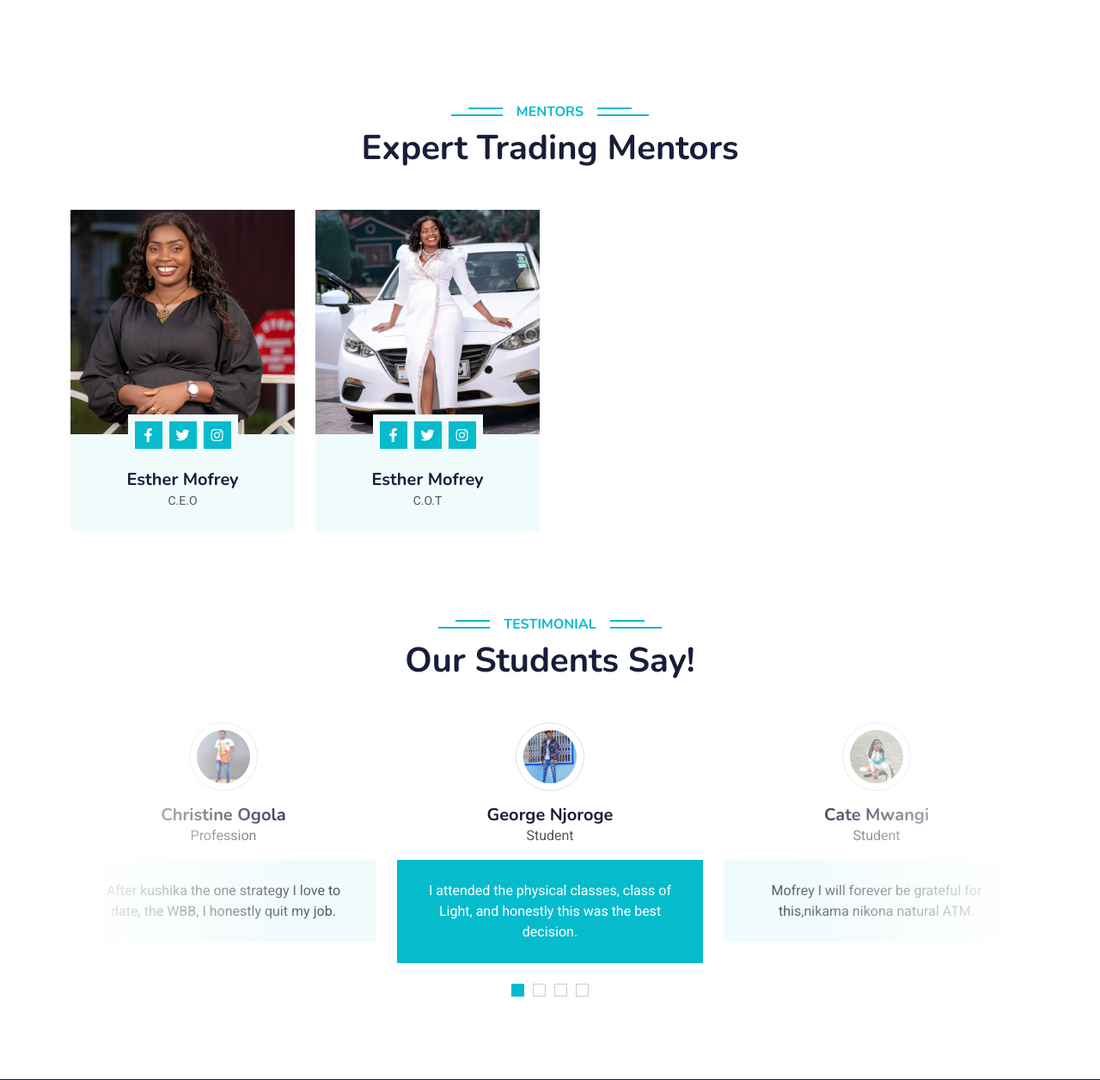
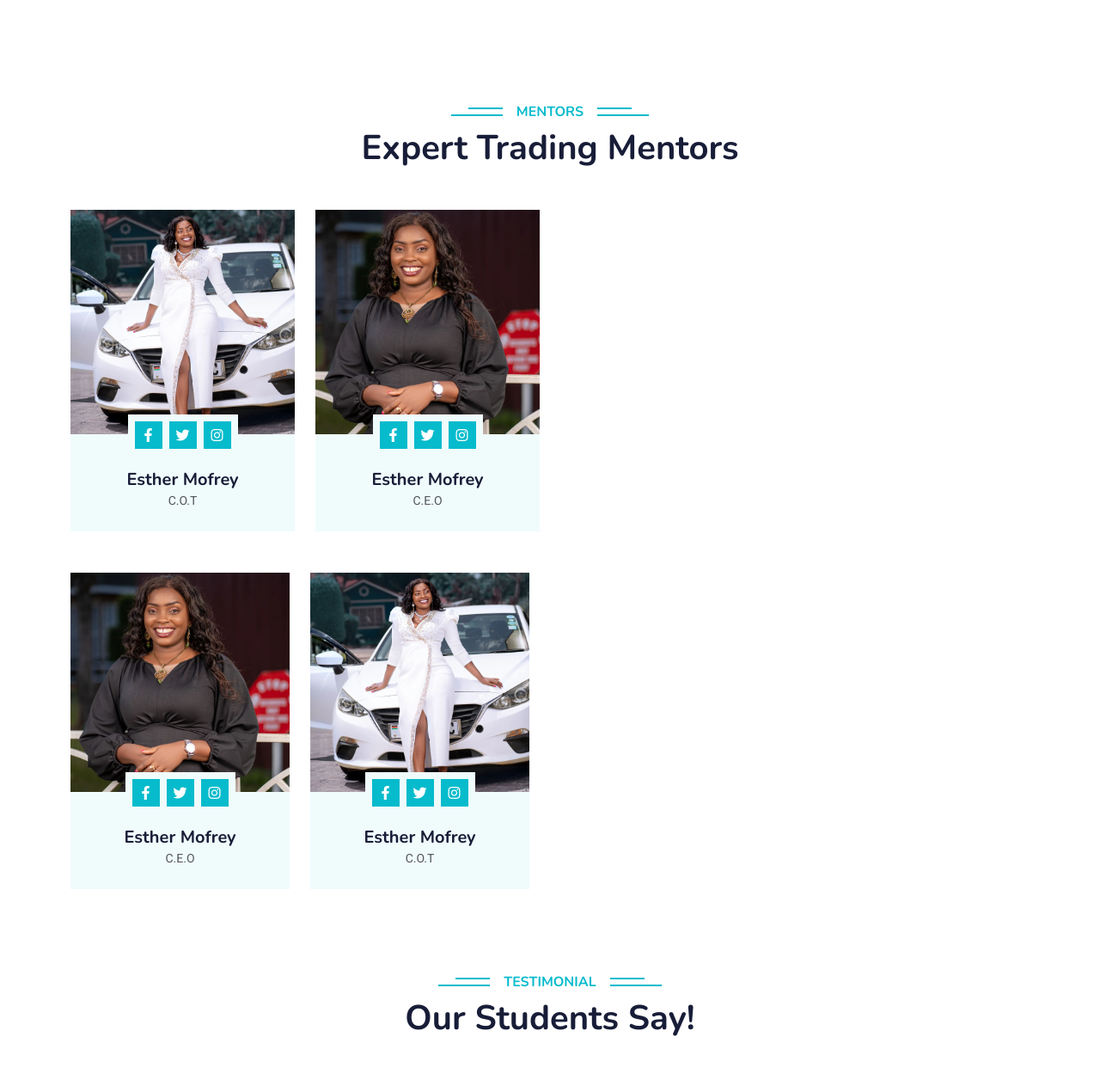
Before and after one commit to willymwaura/mofrey-e-learing-platfrom, a Django app: page / in a window 1280 px wide. Shown: the part 3133-4389 px from the top of the page at 86% size. Run offline with Django 3.2, Linux system fonts and the light colour scheme; data that the repository does not hold is empty; some libraries are stand-ins or nearby versions.

Commit message:
some changes

```diff
--- /dev/null
+++ b/myapp/context_processor.py
@@ -0,0 +1,4 @@
+# myapp/context_processors.py
+
+def user_authenticated(request):
+    return {'user_authenticated': request.session.get('user_id') is not None}
--- a/myapp/signals.py
+++ b/myapp/signals.py
@@ -12,6 +12,7 @@ import logging
 
 @receiver(post_save, sender=MofrexUsers)
 def thankyou(sender, instance, **kwargs):
+    print("test1")
 
     try:
         user_email = instance.email
@@ -19,7 +20,7 @@ def thankyou(sender, instance, **kwargs):
         message = 'Thank you for signing up , Welcome to Mofrey Markets.'
         from_email = settings.EMAIL_HOST_USER
         recipient_list = [user_email]
-        #print("sending email")
+        print("sending email")
         send_mail(subject, message, from_email, recipient_list)
     except Exception as e:
         logging.error(f"Failed to send email. Error message: {str(e)}")
--- a/myapp/urls.py
+++ b/myapp/urls.py
@@ -21,5 +21,6 @@ urlpatterns = [
       path('paymentProcessing',views.PaymentCallback,name='paymentProcessing'),
       path('profile',views.user_profile,name='profile'),
       path('reset_password',views.reset_password,name="reset_password"),
-      path('submit_quiz',views.submit_quiz,name='submit_quiz')
+      path('submit_quiz',views.submit_quiz,name='submit_quiz'),
+      path('logout',views.logout,name='logout'),
 ]
--- a/myapp/views.py
+++ b/myapp/views.py
@@ -171,10 +171,26 @@ def create_account(request):
 
         # Create user
     user = MofrexUsers.objects.create(email=email, password=password1,phone=phone,username=username)
+    try:
+
+        subject = 'Thank you'
+        message = '''Thank you for signing up,
+            Your Account is now active,
+            To login, use:
+            https://mofrey.up.railway.app.'''
+
+        from_email = settings.EMAIL_HOST_USER
+        recipient_list = [email]
+        print("sending email")
+        send_mail(subject, message, from_email, recipient_list)
+        return redirect("/index")
+    except Exception as e:
+        logging.error(f"Failed to send email. Error message: {str(e)}")
+        return redirect("/register")
 
 
         # Respond with success message
-    return render(request, "login.html")
+
 
 def auth_login(request):
     email = request.POST.get('email',False)
@@ -385,8 +401,10 @@ def reset_password(request):
     try:
 
         password=MofrexUsers.objects.get(email=email).password
-        subject = 'your password'
-        message = "your password is" + password + 'you can login now to mofrey markets.'
+        subject = 'Your password'
+        message = '''Your password is {}.
+        You can login now to Mofrey Markets.
+        URL: https://mofrey.up.railway.app.'''.format(password)
         from_email = settings.EMAIL_HOST_USER
         recipient_list = [email]
         print("sending email")
@@ -439,3 +457,8 @@ def submit_quiz(request):
         return JsonResponse(response_data)
 
     return JsonResponse({'error': 'Invalid request'}, status=400)
+
+def logout(request):
+    del request.session['user_id']
+
+    return redirect("/index")
--- a/template/index.html
+++ b/template/index.html
@@ -60,6 +60,7 @@
             <a href="/watchlist" class="nav-item nav-link">Bought courses</a>
             <a href=" /profile" class="nav-item nav-link">Profile</a>
         </div>
+        {% if not user_authenticated %}
 
         <!-- Login and Register Icons with Text -->
         <div class="d-flex align-items-center">
@@ -70,6 +71,15 @@
                 <i class="fa fa-user-plus"></i> Register
             </a>
         </div>
+        {% else %}
+        <div class="d-flex align-items-center">
+
+            <a href="/logout" class="nav-link">
+                <i class="fa fa-user-plus"></i> Logout
+            </a>
+        </div>
+        {% endif %}
+
     </div>
 </nav>
 <!-- Navbar End -->
@@ -354,6 +364,24 @@
                 <h1 class="mb-5">Expert Trading Mentors</h1>
             </div>
             <div class="row g-4">
+                <div class="col-lg-3 col-md-6 wow fadeInUp" data-wow-delay="0.3s">
+                    <div class="team-item bg-light">
+                        <div class="overflow-hidden">
+                            <img class="img-fluid" src="/static/img/m3.jfif" alt="">
+                        </div>
+                        <div class="position-relative d-flex justify-content-center" style="margin-top: -23px;">
+                            <div class="bg-light d-flex justify-content-center pt-2 px-1">
+                                <a class="btn btn-sm-square btn-primary mx-1" href=""><i class="fab fa-facebook-f"></i></a>
+                                <a class="btn btn-sm-square btn-primary mx-1" href=""><i class="fab fa-twitter"></i></a>
+                                <a class="btn btn-sm-square btn-primary mx-1" href=""><i class="fab fa-instagram"></i></a>
+                            </div>
+                        </div>
+                        <div class="text-center p-4">
+                            <h5 class="mb-0">Esther Mofrey</h5>
+                            <small>C.O.T</small>
+                        </div>
+                    </div>
+                </div>
                 <div class="col-lg-3 col-md-6 wow fadeInUp" data-wow-delay="0.1s">
                     <div class="team-item bg-light">
                         <div class="overflow-hidden">
@@ -372,6 +400,26 @@
                         </div>
                     </div>
                 </div>
+                <div class="row g-4">
+                    <div class="col-lg-3 col-md-6 wow fadeInUp" data-wow-delay="0.1s">
+                        <div class="team-item bg-light">
+                            <div class="overflow-hidden">
+                                <img class="img-fluid" src="/static/img/m1.jfif" alt="">
+                            </div>
+                            <div class="position-relative d-flex justify-content-center" style="margin-top: -23px;">
+                                <div class="bg-light d-flex justify-content-center pt-2 px-1">
+                                    <a class="btn btn-sm-square btn-primary mx-1" href=""><i class="fab fa-facebook-f"></i></a>
+                                    <a class="btn btn-sm-square btn-primary mx-1" href=""><i class="fab fa-twitter"></i></a>
+                                    <a class="btn btn-sm-square btn-primary mx-1" href=""><i class="fab fa-instagram"></i></a>
+                                </div>
+                            </div>
+                            <div class="text-center p-4">
+                                <h5 class="mb-0">Esther Mofrey</h5>
+                                <small>C.E.O</small>
+                            </div>
+                        </div>
+                    </div>
+
                 <div class="col-lg-3 col-md-6 wow fadeInUp" data-wow-delay="0.3s">
                     <div class="team-item bg-light">
                         <div class="overflow-hidden">
@@ -390,6 +438,7 @@
                         </div>
                     </div>
                 </div>
+
 
 
                 </div>
```
Also changed, not shown: dict/settings.py (+11 -0 lines), template/about.html (+11 -1 lines), template/allcourses.html (+10 -0 lines), template/contact.html (+10 -0 lines), template/course.html (+10 -0 lines), template/forgot_password.html (+13 -3 lines), template/gallery.html (+10 -0 lines), template/login.html (+11 -1 lines), template/payment.html (+10 -0 lines), template/profile.html (+10 -0 lines), template/register.html (+14 -4 lines), template/watchlist.html (+10 -0 lines).
